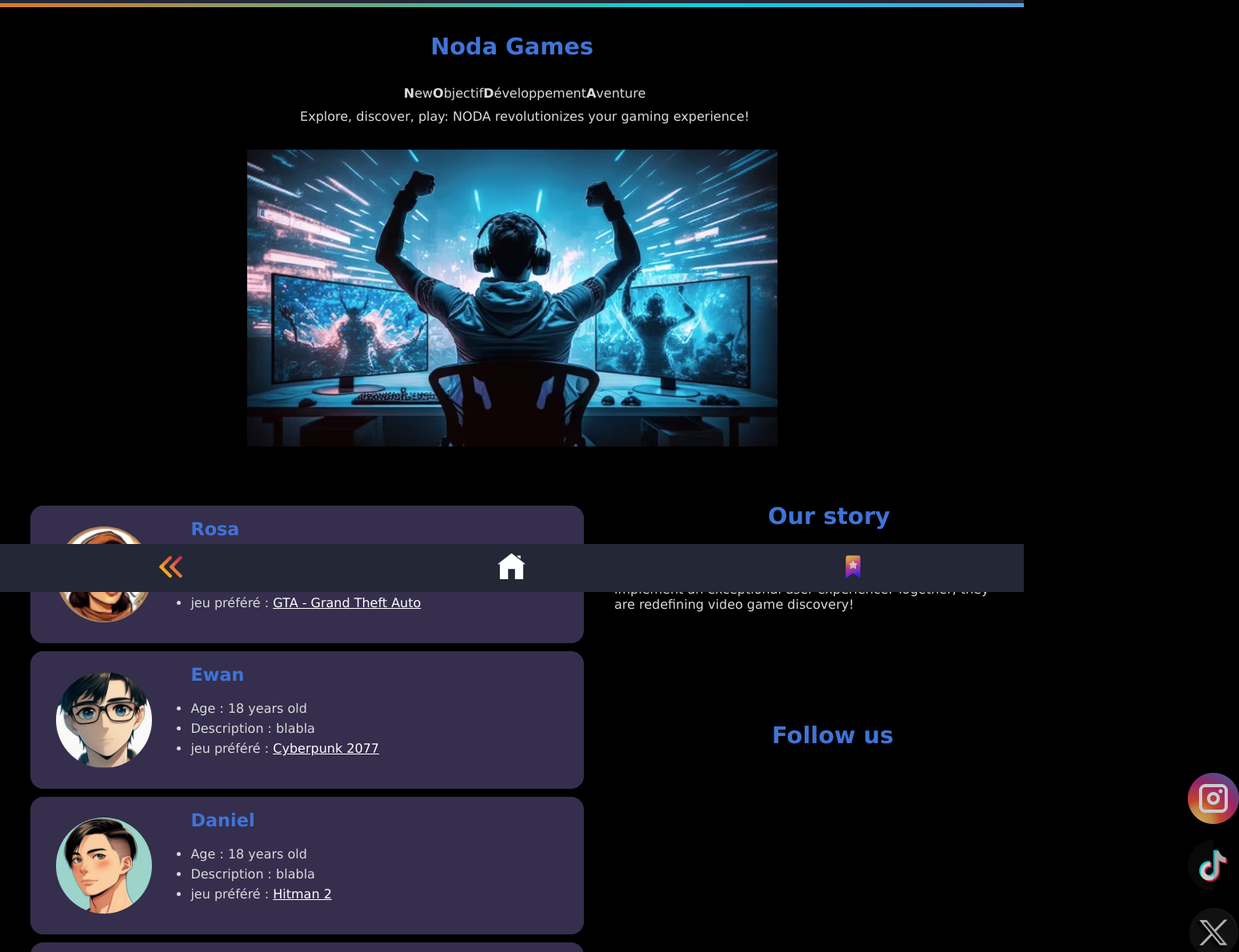
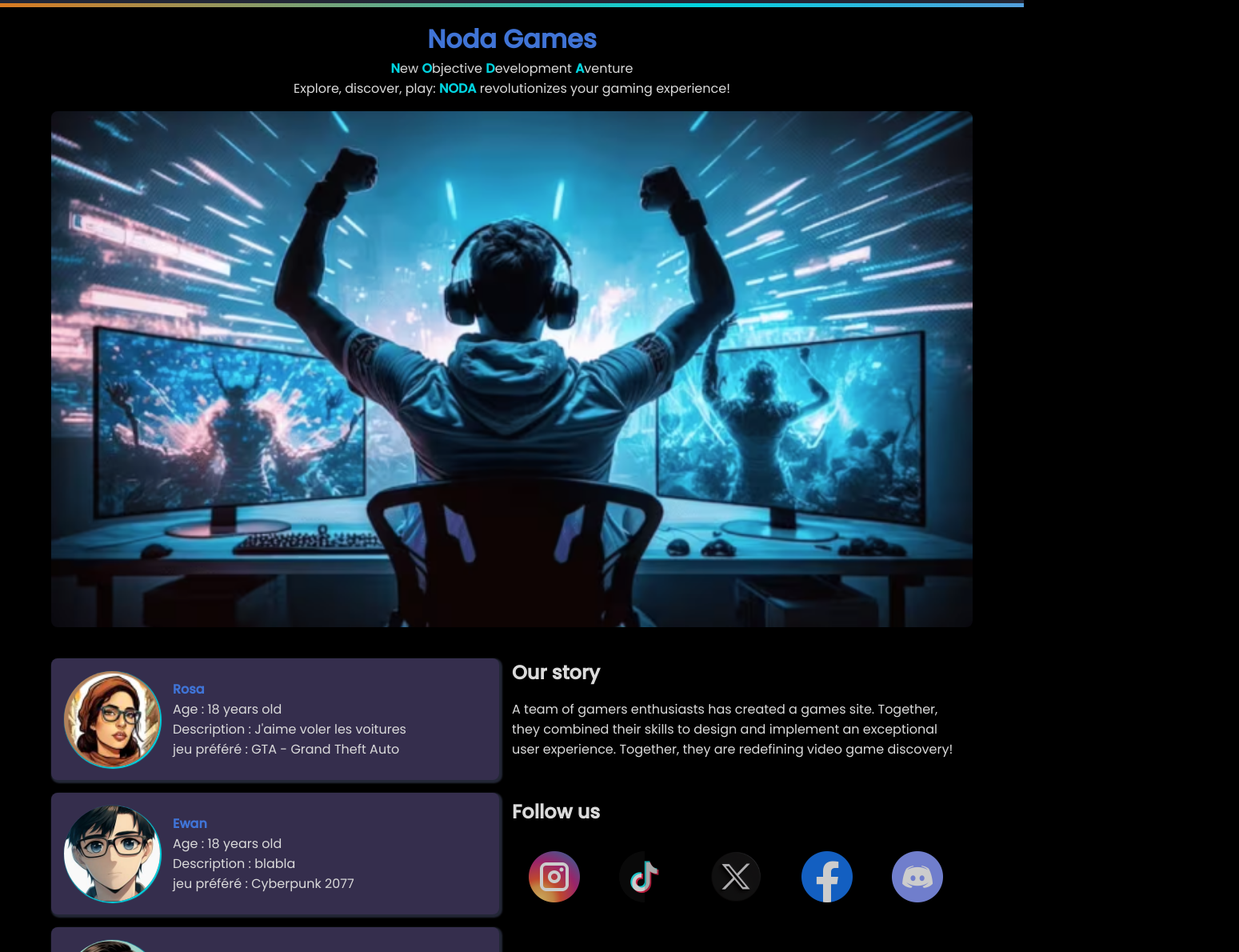
Before and after one commit to WildCodeSchool-2024-02/JS-RemoteFR-CodeOfWar-P2-Nodas, a React (Vite) app in the folder client/: page /about in a window 1280 px wide. Shown: the part 60-1250 px from the top of the page at 80% size, 1549 px wide, since content can reach past the window. Built offline with nearby package versions, Linux system fonts and the light colour scheme.

Commit message:
css overhaul for about.css desktop and css fixed in other files

```diff
--- a/client/src/components/CardTeam.jsx
+++ b/client/src/components/CardTeam.jsx
@@ -4,11 +4,9 @@ import PropTypes from "prop-types";
 export default function CardTeam({ user }) {
   return (
     <div key={user.id} className="cardContainer">
-      <div>
-        <img src={user.avatar} alt={`Avatar ${user.name}`} />
-      </div>
+      <img src={user.avatar} alt={`Avatar ${user.name}`} />
       <div className="userDetails">
-        <h3 id="about3">{user.name}</h3>
+        <h3 className="team-names">{user.name}</h3>
         <ul className="listUser">
           <li>Age : {user.age} years old</li>
           <li>Description : {user.description}</li>
--- a/client/src/pages/About.jsx
+++ b/client/src/pages/About.jsx
@@ -6,39 +6,41 @@ import networkLink from "../data/dataNetwork";
 
 export default function About() {
   return (
-    <>
-      <h1 id="about1"> Noda Games</h1>
+    <div className="aboutus">
+      <h1 className="crew_name">Noda Games</h1>
       <div className="descriptionName">
         <ul>
           <li>
-            <b>N</b>ew <b>O</b>bjectif <b>D</b>éveloppement <b>A</b>venture
+            <b>N</b>ew <b>O</b>bjective <b>D</b>evelopment <b>A</b>venture
           </li>
           <li>
-            Explore, discover, play: NODA revolutionizes your gaming experience!
+            Explore, discover, play: <b>NODA</b> revolutionizes your gaming
+            experience!
           </li>
         </ul>
       </div>
-      <div className="bgImage">
       <img src={gamer} alt="img" className="gif" />
-      </div>
-      <h2 id="about2">Our story</h2>
+      <div className="nodas">
+        <section className="story-network">
+          <h2 className="Our_story second_title">Our story</h2>
           <p className="textAbout">
-        A team of gamers enthusiasts has created a games site. Together, they
-        combined their skills to design and implement an exceptional user
-        experience. Together, they are redefining video game discovery!
+            A team of gamers enthusiasts has created a games site. Together,
+            they combined their skills to design and implement an exceptional
+            user experience. Together, they are redefining video game discovery!
           </p>
+          <h2 className="follow-us second_title">Follow us</h2>
+          <article className="network_link">
+            {networkLink.map((network) => (
+              <SocialNetwork key={network} network={network} />
+            ))}
+          </article>
+        </section>
         <section className="avatar">
           {team.map((user) => (
             <CardTeam key={user} user={user} />
           ))}
         </section>
-
-      <h2 id="about4">Follow us</h2>
-      <article className="network_link">
-        {networkLink.map((network) => (
-          <SocialNetwork key={network} network={network} />
-        ))}
-      </article>
+      </div>
 
       <p className="copyright">
         Noda Gaming © 2024 -{" "}
@@ -50,6 +52,6 @@ export default function About() {
           CGV
         </a>
       </p>
-    </>
+    </div>
   );
 }
--- a/client/src/styles/about.css
+++ b/client/src/styles/about.css
@@ -1,44 +1,57 @@
-#about1 {
-  color: rgb(64, 116, 214);
-  font-size: 1.8rem;
+.aboutus {
+  margin: 1rem 4rem;
+}
+
+.crew_name {
+  color: var(--seven-color);
+  font-size: var(--title-size-principal);
   text-align: center;
 }
 
-#about2 {
-  color: rgb(64, 116, 214);
-  font-size: 1.8rem;
-  margin-left: 2rem;
+.descriptionName {
+  text-align: center;
 }
 
-#about3 {
-  font-size: 1.4rem;
+.team-names {
+  color: var(--seven-color);
+  font-size: var(--title-size-third);
 }
 
-#about4 {
-  color: rgb(64, 116, 214);
-  font-size: 1.8rem;
-  margin: 0 0 1rem 2rem;
+.gif {
+  width: 100%;
+  margin: 1rem 0;
+  border-radius: 8px;
 }
 
-.descriptionName {
-  margin: 2rem 0 2rem 2rem;
+.nodas {
+  display: flex;
+  flex-direction: row-reverse;
+  margin-top: 1rem;
 }
 
-.bgImage {
-  display: flex;
-  justify-content: center;
+.story-network {
+  width: 100%;
+  margin: 0 1rem 1rem 1rem;
+}
+
+.avatar {
+  width: 100%;
 }
 
 .textAbout {
-  margin: 0 2rem;
+  font-size: var(--text-size);
+  padding: 1rem 0 3rem 0;
 }
 
 .cardContainer {
   background-color: var(--secondary-color);
-  margin: 10px auto;
+  padding: 1rem;
+  margin-bottom: 1rem;
   display: flex;
-  width: 90%;
-  border-radius: 1rem;
+  gap: 1rem;
+  align-items: center;
+  border-radius: 8px;
+  box-shadow: 2px 2px 2px 2px var(--primary-color);
 }
 
 .cardContainer img {
@@ -46,54 +59,51 @@
   height: 7.5rem;
   border-radius: 50%;
   display: flex;
-}
-
-.avatar > .cardContainer > div > img {
-  margin: 0.625rem 1rem;
-}
-
-.avatar > .cardContainer > div {
-  margin: 1rem 1rem;
+  box-shadow: 1px 1px 1px 1px var(--sixth-color);
 }
 
 .userDetails {
   display: flex;
   flex-direction: column;
-  margin: 0.625rem 1rem;
-  gap: 20px;
 }
 
 .listUser {
   display: flex;
   flex-direction: column;
-  gap: 0.4rem;
 }
 
-.listUser a {
-  color: white;
-}
-
-.listUser a:hover {
+.listUser > li > a {
   color: var(--primary-font-color);
 }
 
+.listUser > li > a:hover {
+  color: var(--fourth-color);
+}
+
 .iconsSocials img {
-  width: 2.4rem;
-  margin: 0 0 1rem 2rem;
+  width: 4rem;
   opacity: 0.8;
 }
 
 .iconsSocials img:hover {
   opacity: 0.9;
-  width: 2.6rem;
+  scale: 1.5;
+}
+
+b {
+  color: var(--sixth-color);
+}
+
+#about-logo {
+  width: 45%;
+  padding: 0 auto auto 0;
 }
 
 .copyright {
-  margin-bottom: 0.6rem;
+  text-align: center;
 }
 
 .copyright > a {
-  color: white;
   font-size: 1.25rem;
 }
 
@@ -101,88 +111,14 @@
   color: var(--primary-font-color);
 }
 
-.avatar > div {
+.network_link {
+  margin-top: 1rem;
+  padding-top: 1rem;
   display: flex;
+  justify-content: space-around;
+  gap: 0.5rem;
 }
 
-.avatar > div > img {
-  margin: 2rem 2rem 1rem 2rem;
+.network_link:hover {
+  cursor: pointer;
 }
-
-.avatar > div > div > #about3 {
-  color: rgb(64, 116, 214);
-}
-
-.avatar > div > div > p {
-  color: pink;
-}
-
-.network_link {
-  display: flex;
-}
-
-@media (min-width: 992px) {
-  #about1 {
-    text-align: center;
-    margin: 2rem;
-  }
-
-  .descriptionName > ul > li {
-    display: flex;
-    justify-content: center;
-    margin-top: 0.6rem;
-  }
-
-  .avatar {
-    width: 60%;
-  }
-
-  #about2 {
-    color: rgb(64, 116, 214);
-    margin-left: 75%;
-    position: absolute;
-    margin-top: 0.4rem;
-  }
-
-  #about4 {
-    color: rgb(64, 116, 214);
-    margin-left: 75.4%;
-    position: absolute;
-    margin-top: -40rem;
-  }
-
-  .textAbout {
-    margin-left: 60%;
-    position: absolute;
-    margin-top: 4.2rem;
-  }
-
-  .gif {
-    margin-bottom: 4rem;
-  }
-
-  .network_link {
-    display: flex;
-    flex-direction: column;
-    position: absolute;
-    margin-top: -36rem;
-    margin-left: 91.2rem;
-  }
-
-  .copyright {
-    display: flex;
-    justify-content: center;
-    margin: 1rem 0;
-  }
-
-  .iconsSocials img {
-    width: 4rem;
-    margin: 0 0 1rem 1.6rem;
-    opacity: 0.8;
-  }
-
-  .iconsSocials img:hover {
-    opacity: 0.9;
-    width: 6rem;
-  }
-}
--- a/client/src/styles/app.css
+++ b/client/src/styles/app.css
@@ -1,28 +1,35 @@
+@import url("https://fonts.googleapis.com/css2?family=Poppins:ital,wght@0,400;0,500;1,400&display=swap");
+
 * {
   padding: 0;
   margin: 0;
   box-sizing: border-box;
-  font-family: Verdana, Geneva, Tahoma, sans-serif;
+  font-family: var(--primary-font);
+  list-style: none;
+  text-decoration: none;
 }
 
 :root {
+  /* color*/
   --primary-color: #232736;
   --secondary-color: #352e4d;
   --third-color: #6446af;
   --fourth-color: #d44dd7;
   --fifth-color: #f392fc;
   --sixth-color: #01d4e0;
+  --seven-color: rgb(64, 116, 214);
   --primary-font-color: #dadada;
+
+  /*font*/
+  --primary-font: "Poppins", sans-serif;
+
+  /*font-size*/
+  --title-size-principal: 2rem;
+  --title-size-secondary: 1.5rem;
+  --title-size-third: 1.25;
+  --text-size: 1rem;
 }
 
 main {
-  min-height: 82.4dvh;
-  /* min-height: 100vh;
-  display: flex;
-  flex-direction: column; */
+  height: 100%;
 }
-
-/* footer {
-  display: flex;
-  margin-top: auto;
-} */
--- a/client/src/styles/basket.css
+++ b/client/src/styles/basket.css
@@ -3,14 +3,8 @@ body {
   color: var(--primary-font-color);
 }
 
-:root {
-  --primary-color: #232736;
-  --secondary-color: #352e4d;
-  --third-color: #6446af;
-  --fourth-color: #d44dd7;
-  --fifth-color: #f392fc;
-  --sixth-color: #01d4e0;
-  --primary-font-color: #dadada;
+.basket {
+  height: 90vh;
 }
 
 .basket > h2 {
--- a/client/src/styles/categorieitem.css
+++ b/client/src/styles/categorieitem.css
@@ -1,7 +1,3 @@
-body {
-  background-color: black;
-}
-
 .CategorieItem > img {
   width: 21rem;
   margin: 0 1.2rem;
--- a/client/src/styles/favoris.css
+++ b/client/src/styles/favoris.css
@@ -1,18 +1,3 @@
-body {
-  background-color: black;
-  color: var(--primary-font-color);
-}
-
-:root {
-  --primary-color: #232736;
-  --secondary-color: #352e4d;
-  --third-color: #6446af;
-  --fourth-color: #d44dd7;
-  --fifth-color: #f392fc;
-  --sixth-color: #01d4e0;
-  --primary-font-color: #dadada;
-}
-
 .wishlist > h2 {
   margin: 1rem;
 }
@@ -49,6 +34,7 @@ body {
 .no-fav-msg {
   padding: 1rem;
   margin: 1rem 0;
+  height: 70vh;
 }
 
 .wishlist {
--- a/client/src/styles/footer.css
+++ b/client/src/styles/footer.css
@@ -1,22 +1,19 @@
 footer {
   background-color: var(--primary-color);
-  height: 60px;
+  height: 50px;
   width: 100%;
   z-index: 3;
   display: flex;
   justify-content: space-around;
   align-items: center;
-  position: fixed;
-  bottom: 0;
-  margin-top: 10rem;
 }
 
 footer > button > img {
-  height: 35px;
+  height: 30px;
 }
 
 footer > a > img {
-  height: 35px;
+  height: 30px;
 }
 
 footer > button {
--- a/client/src/styles/gamespages.css
+++ b/client/src/styles/gamespages.css
@@ -78,6 +78,8 @@
   line-clamp: 5;
   -webkit-box-orient: vertical;
   text-overflow: ellipsis;
+  font-family: var(--primary-font);
+  font-weight: 500;
 }
 
 .description_game > p {
```
Lines whose indentation alone changed are shown as unchanged.
